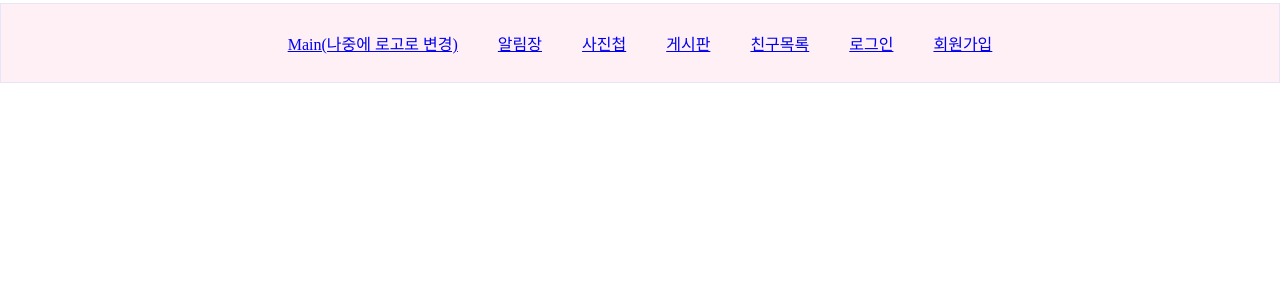
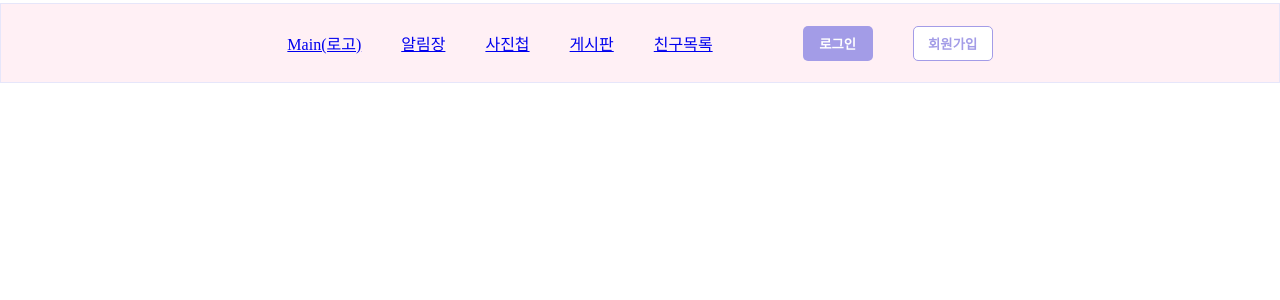
Before and after one commit to xooxpeak/React_Puppy, a React (Create React App) app: page / in a window 1280 px wide. Shown: the top 300 px of the page. Built offline with nearby package versions, Linux system fonts and the light colour scheme.

Commit message:
[Design] 로그인/회원가입 button으로 변경

```diff
--- a/src/components/Nav.js
+++ b/src/components/Nav.js
@@ -8,12 +8,12 @@ let Nav = () => {
     return (
         <nav>
             <div>
-            <span className="main">
+
+                <span>
                     <NavLink to="/">
-                    Main(나중에 로고로 변경)
+                         Main(로고)
                     </NavLink>
                 </span>
-
                 <span>
                     <NavLink to="/puppyNote">
                         알림장
@@ -36,14 +36,37 @@ let Nav = () => {
                 </span>
                 <span>
                     <NavLink to="/login">
+                        <button id="loginBut">
                             로그인
+                        </button>
                     </NavLink>
                 </span>
                 <span>
                     <NavLink to="/register">
+                        <button id="registerBut">
                             회원가입
+                        </button>
                     </NavLink>
                 </span>
+
+                {/* 추후 수정 : 로그인 / 로그아웃 케이스 나누어서 버튼 보여주기
+                로그인 => 마이페이지, 로그아웃
+                로그아웃 => 로그인, 회원가입 */}
+
+                {/* <span>
+                    <NavLink to="/mypage">
+                        <button>
+                            마이페이지
+                        </button>
+                    </NavLink>
+                </span>
+                <span className="nav-link">
+                    <NavLink to="/logout">
+                        <button>
+                            로그아웃
+                        </button>
+                    </NavLink>
+                </span> */}
             </div>
         </nav>
     )
--- a/src/css/Nav.css
+++ b/src/css/Nav.css
@@ -20,6 +20,29 @@ nav > div > span {
     margin:  20px;
 }
 
-.main {
+#loginBut {
+    width: 70px;
+    height: 35px;
+    background-color: rgb(163, 156, 231);
+    color: #fff;
+    font-weight: bold;
+    border: none;
+    border-radius: 5px;
+    cursor: pointer;
+    margin-top: 0px;
+    margin-left: 50px;
 
 }
+
+#registerBut {
+    width: 80px;
+    height: 35px;
+    background-color: rgb(255, 255, 255);
+    color: rgb(163, 156, 231);
+    font-weight: bold;
+    border: solid 1px; color: rgb(163, 156, 231);
+    border-radius: 5px;
+    cursor: pointer;
+    margin-top: 0px;
+
+}
```
Lines whose indentation alone changed are shown as unchanged.
